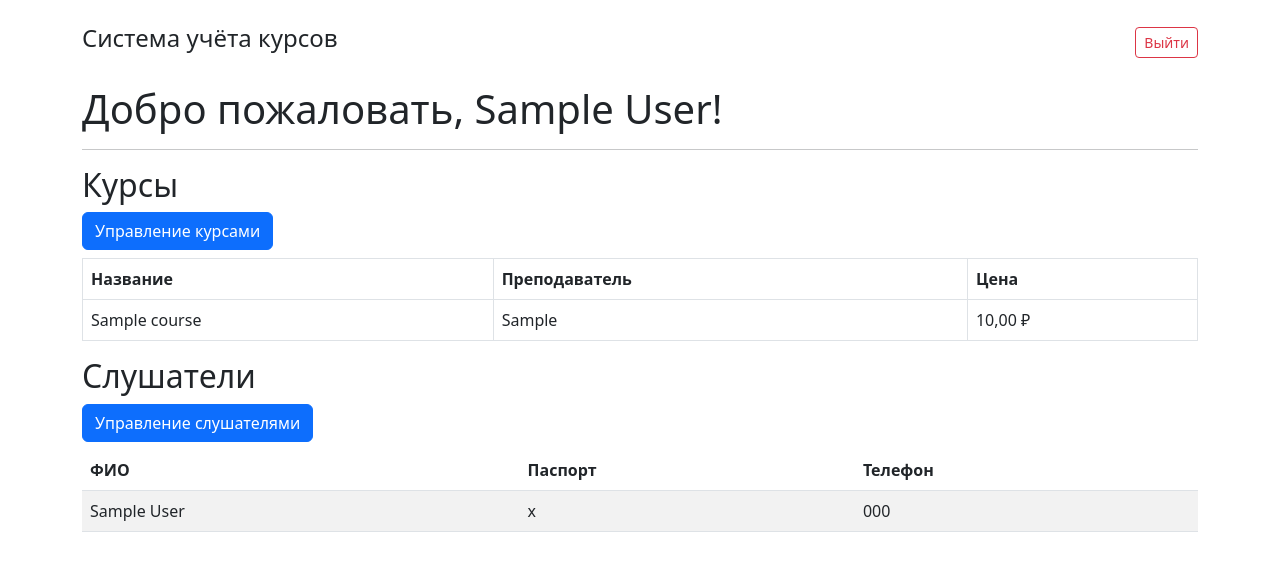
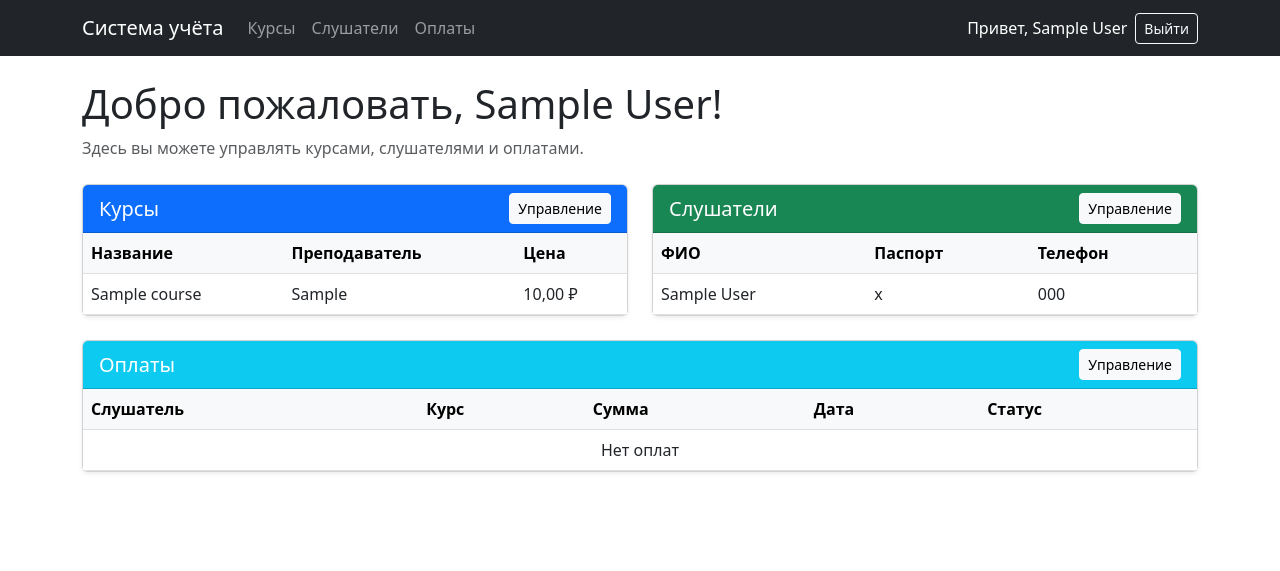
Before and after one commit to maksimbuckov9/course_payments, a Django app: page / in a window 1280 px wide. Shown: the top 571 px of the page. Run offline with Django 4.2, Linux system fonts and the light colour scheme; a user stored in the database is signed in; tables that the repository leaves empty hold one stand-in row (values such as "Sample post").

Commit message:
Редактирование отображение оплаты на страницах сайта

```diff
--- a/payments/templates/payments/base.html
+++ b/payments/templates/payments/base.html
@@ -3,28 +3,52 @@
 <head>
   <meta charset="UTF-8">
   <title>{% block title %}Course Payments{% endblock %}</title>
+  <meta name="viewport" content="width=device-width, initial-scale=1">
   <link href="https://cdn.jsdelivr.net/npm/bootstrap@5.3.0/dist/css/bootstrap.min.css" rel="stylesheet">
 </head>
-<body class="p-4">
-  <div class="container">
+<body>
+  <nav class="navbar navbar-expand-lg navbar-dark bg-dark mb-4">
+    <div class="container">
+      <a class="navbar-brand" href="{% url 'dashboard' %}">Система учёта</a>
+      <button class="navbar-toggler" type="button" data-bs-toggle="collapse" data-bs-target="#navbarNav">
+        <span class="navbar-toggler-icon"></span>
+      </button>
 
-    <nav class="d-flex justify-content-between align-items-center mb-4">
-      <h2 class="h4">Система учёта курсов</h2>
-      <div>
+      <div class="collapse navbar-collapse" id="navbarNav">
         {% if user.is_authenticated %}
-
-          <form method="post" action="{% url 'logout' %}" style="display: inline;">
+        <ul class="navbar-nav me-auto">
+          <li class="nav-item">
+            <a class="nav-link" href="{% url 'course_list' %}">Курсы</a>
+          </li>
+          <li class="nav-item">
+            <a class="nav-link" href="{% url 'student_list' %}">Слушатели</a>
+          </li>
+          <li class="nav-item">
+            <a class="nav-link" href="{% url 'payment_list' %}">Оплаты</a>
+          </li>
+        </ul>
+        <div class="d-flex align-items-center">
+          <span class="text-white me-2">Привет, {{ user.get_full_name|default:user.username }}</span>
+          <form method="post" action="{% url 'logout' %}">
             {% csrf_token %}
-            <button type="submit" class="btn btn-outline-danger btn-sm ms-2">Выйти</button>
+            <button type="submit" class="btn btn-outline-light btn-sm">Выйти</button>
           </form>
+        </div>
         {% else %}
-          <a href="{% url 'login' %}" class="btn btn-outline-primary btn-sm">Войти</a>
+        <ul class="navbar-nav ms-auto">
+          <li class="nav-item">
+            <a href="{% url 'login' %}" class="btn btn-outline-light btn-sm">Войти</a>
+          </li>
+        </ul>
         {% endif %}
       </div>
-    </nav>
+    </div>
+  </nav>
 
+  <div class="container">
     {% block content %}{% endblock %}
+  </div>
 
-  </div>
+  <script src="https://cdn.jsdelivr.net/npm/bootstrap@5.3.0/dist/js/bootstrap.bundle.min.js"></script>
 </body>
 </html>
--- a/payments/templates/payments/dashboard.html
+++ b/payments/templates/payments/dashboard.html
@@ -1,13 +1,23 @@
 {% extends 'payments/base.html' %}
 
 {% block content %}
-  <h1>Добро пожаловать, {{ user.get_full_name }}!</h1>
+<div class="mb-4">
+  <h1 class="display-6">Добро пожаловать, {{ user.get_full_name }}!</h1>
+  <p class="text-muted">Здесь вы можете управлять курсами, слушателями и оплатами.</p>
+</div>
 
-  <hr>
-  <h2>Курсы</h2>
-  <a href="{% url 'course_list' %}" class="btn btn-primary mb-2">Управление курсами</a>
-  <table class="table table-bordered">
-    <thead>
+<div class="row g-4">
+
+  <!-- Курсы -->
+  <div class="col-md-6">
+    <div class="card shadow-sm">
+      <div class="card-header bg-primary text-white d-flex justify-content-between align-items-center">
+        <h5 class="mb-0">Курсы</h5>
+        <a href="{% url 'course_list' %}" class="btn btn-light btn-sm">Управление</a>
+      </div>
+      <div class="card-body p-0">
+        <table class="table table-hover mb-0">
+          <thead class="table-light">
             <tr>
               <th>Название</th>
               <th>Преподаватель</th>
@@ -22,15 +32,24 @@
                 <td>{{ course.price }} ₽</td>
               </tr>
             {% empty %}
-      <tr><td colspan="3">Нет курсов</td></tr>
+              <tr><td colspan="3" class="text-center">Нет курсов</td></tr>
             {% endfor %}
           </tbody>
         </table>
+      </div>
+    </div>
+  </div>
 
-  <h2>Слушатели</h2>
-  <a href="{% url 'student_list' %}" class="btn btn-primary mb-2">Управление слушателями</a>
-  <table class="table table-striped">
-    <thead>
+  <!-- Слушатели -->
+  <div class="col-md-6">
+    <div class="card shadow-sm">
+      <div class="card-header bg-success text-white d-flex justify-content-between align-items-center">
+        <h5 class="mb-0">Слушатели</h5>
+        <a href="{% url 'student_list' %}" class="btn btn-light btn-sm">Управление</a>
+      </div>
+      <div class="card-body p-0">
+        <table class="table table-hover mb-0">
+          <thead class="table-light">
             <tr>
               <th>ФИО</th>
               <th>Паспорт</th>
@@ -45,8 +64,55 @@
                 <td>{{ student.phone }}</td>
               </tr>
             {% empty %}
-      <tr><td colspan="3">Нет слушателей</td></tr>
+              <tr><td colspan="3" class="text-center">Нет слушателей</td></tr>
             {% endfor %}
           </tbody>
         </table>
+      </div>
+    </div>
+  </div>
+
+  <!-- Оплаты -->
+  <div class="col-12">
+    <div class="card shadow-sm">
+      <div class="card-header bg-info text-white d-flex justify-content-between align-items-center">
+        <h5 class="mb-0">Оплаты</h5>
+        <a href="{% url 'payment_list' %}" class="btn btn-light btn-sm">Управление</a>
+      </div>
+      <div class="card-body p-0">
+        <table class="table table-hover mb-0">
+          <thead class="table-light">
+            <tr>
+              <th>Слушатель</th>
+              <th>Курс</th>
+              <th>Сумма</th>
+              <th>Дата</th>
+              <th>Статус</th>
+            </tr>
+          </thead>
+          <tbody>
+            {% for payment in payments %}
+              <tr>
+                <td>{{ payment.student.user.get_full_name }}</td>
+                <td>{{ payment.course.name }}</td>
+                <td>{{ payment.amount }} ₽</td>
+                <td>{{ payment.date }}</td>
+                <td>
+                  {% if payment.status == 'paid' %}
+                    <span class="badge bg-success">Оплачено</span>
+                  {% else %}
+                    <span class="badge bg-warning text-dark">Ожидается</span>
+                  {% endif %}
+                </td>
+              </tr>
+            {% empty %}
+              <tr><td colspan="5" class="text-center">Нет оплат</td></tr>
+            {% endfor %}
+          </tbody>
+        </table>
+      </div>
+    </div>
+  </div>
+
+</div>
 {% endblock %}
```
Lines whose indentation alone changed are shown as unchanged.
